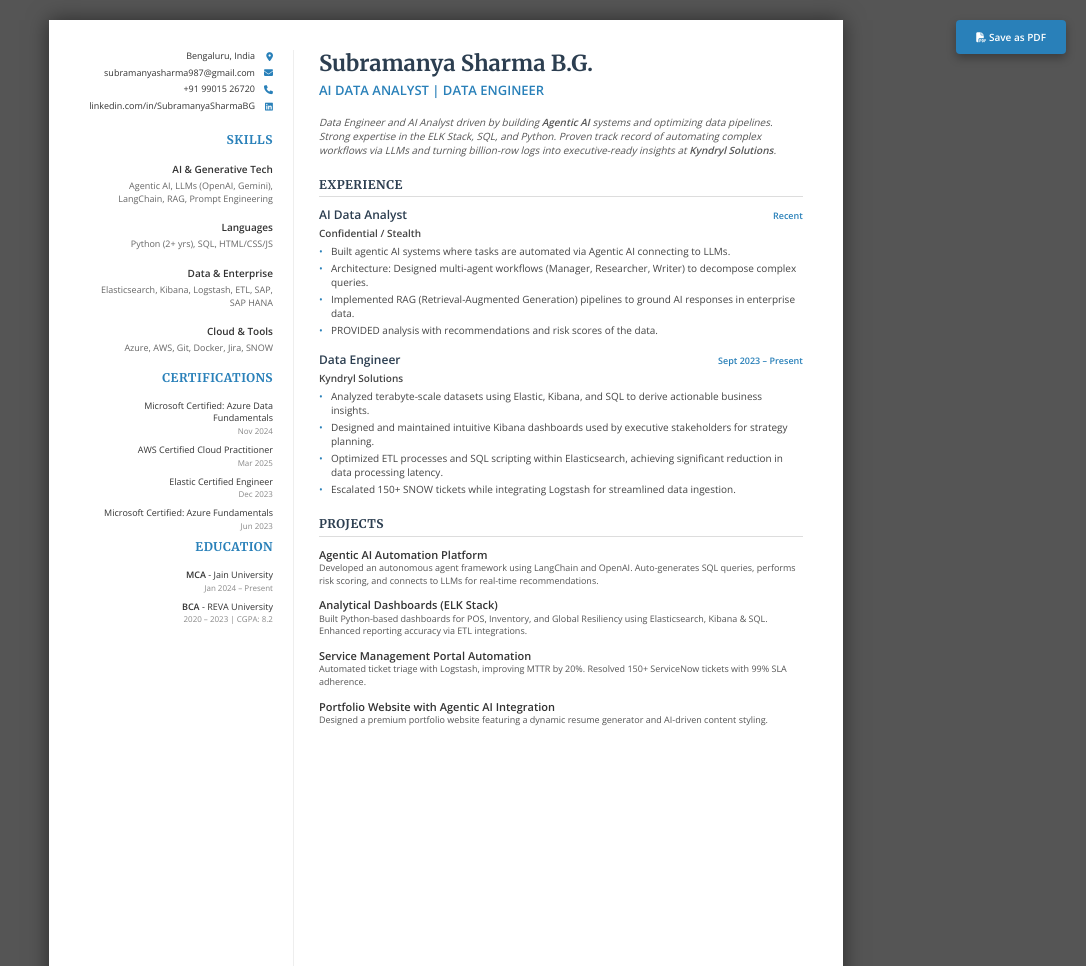
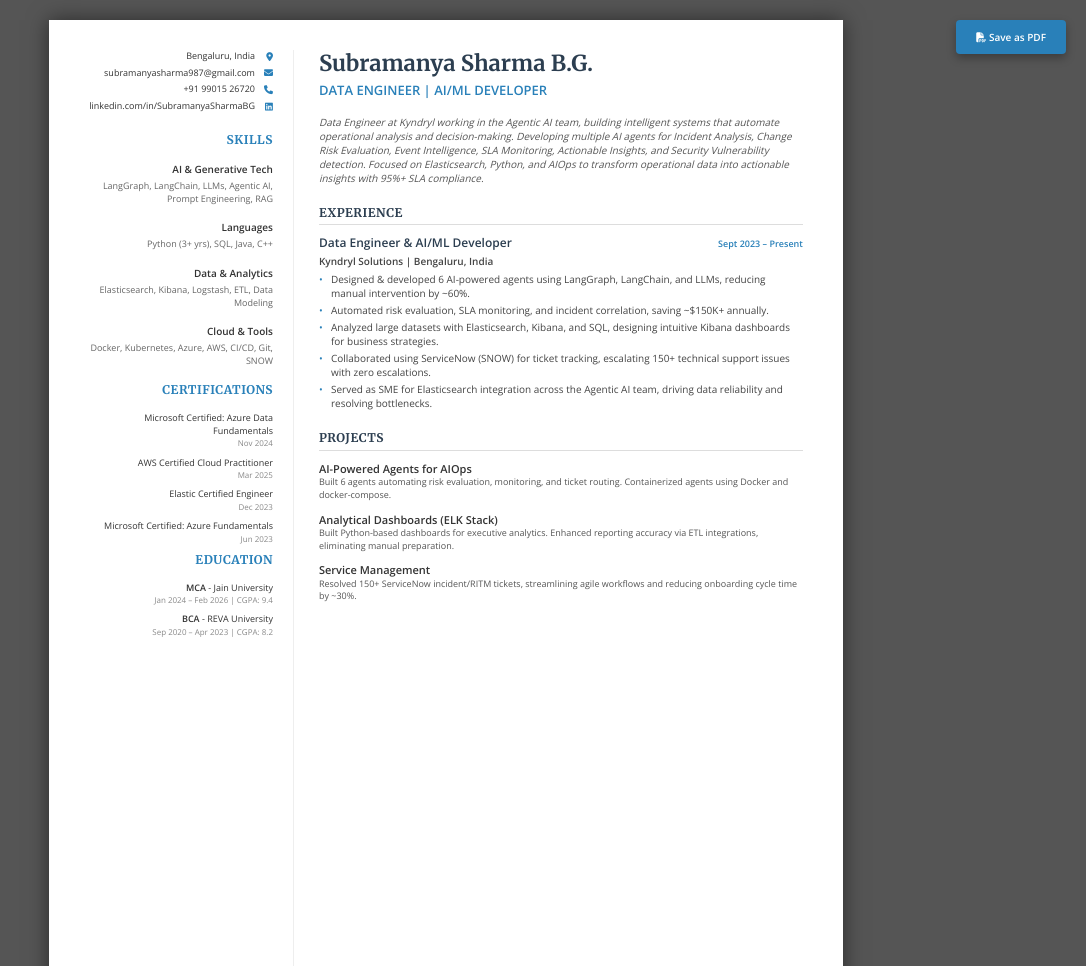
Before and after one commit to subbusharma123/Subramanya-Sharma, a Flask app: page /resume-view in a window 1280 px wide. Shown: the top 966 px of the page, without its empty margins (194-1280 px from the left). Run offline with Flask 3, Linux system fonts and the light colour scheme.

Commit message:
feat: Add initial personal resume and portfolio website with supporting files.

```diff
--- a/templates/resume.html
+++ b/templates/resume.html
@@ -275,19 +275,19 @@
             <h2>Skills</h2>
             <div class="skill-group">
                 <h3>AI & Generative Tech</h3>
-                <div class="skill-list">Agentic AI, LLMs (OpenAI, Gemini), LangChain, RAG, Prompt Engineering</div>
+                <div class="skill-list">LangGraph, LangChain, LLMs, Agentic AI, Prompt Engineering, RAG</div>
             </div>
             <div class="skill-group">
                 <h3>Languages</h3>
-                <div class="skill-list">Python (2+ yrs), SQL, HTML/CSS/JS</div>
+                <div class="skill-list">Python (3+ yrs), SQL, Java, C++</div>
             </div>
             <div class="skill-group">
-                <h3>Data & Enterprise</h3>
-                <div class="skill-list">Elasticsearch, Kibana, Logstash, ETL, SAP, SAP HANA</div>
+                <h3>Data & Analytics</h3>
+                <div class="skill-list">Elasticsearch, Kibana, Logstash, ETL, Data Modeling</div>
             </div>
             <div class="skill-group">
                 <h3>Cloud & Tools</h3>
-                <div class="skill-list">Azure, AWS, Git, Docker, Jira, SNOW</div>
+                <div class="skill-list">Docker, Kubernetes, Azure, AWS, CI/CD, Git, SNOW</div>
             </div>
 
             <h2>Certifications</h2>
@@ -311,11 +311,11 @@
             <h2>Education</h2>
             <div class="cert-item">
                 <div><strong>MCA</strong> - Jain University</div>
-                <div class="cert-date">Jan 2024 – Present</div>
+                <div class="cert-date">Jan 2024 – Feb 2026 | CGPA: 9.4</div>
             </div>
             <div class="cert-item">
                 <div><strong>BCA</strong> - REVA University</div>
-                <div class="cert-date">2020 – 2023 | CGPA: 8.2</div>
+                <div class="cert-date">Sep 2020 – Apr 2023 | CGPA: 8.2</div>
             </div>
         </div>
 
@@ -323,14 +323,9 @@
         <div class="main-content">
             <header>
                 <h1>Subramanya Sharma B.G.</h1>
-                <div class="role-title">AI DATA ANALYST | DATA ENGINEER</div>
+                <div class="role-title">DATA ENGINEER | AI/ML DEVELOPER</div>
                 <p class="summary">
-                    Data Engineer and AI Analyst driven by building <strong>Agentic AI</strong> systems and optimizing
-                    data pipelines.
-                    Strong expertise in the ELK Stack, SQL, and Python. Proven track record of automating complex
-                    workflows
-                    via LLMs and turning billion-row logs into executive-ready insights at <strong>Kyndryl
-                        Solutions</strong>.
+                    Data Engineer at Kyndryl working in the Agentic AI team, building intelligent systems that automate operational analysis and decision-making. Developing multiple AI agents for Incident Analysis, Change Risk Evaluation, Event Intelligence, SLA Monitoring, Actionable Insights, and Security Vulnerability detection. Focused on Elasticsearch, Python, and AIOps to transform operational data into actionable insights with 95%+ SLA compliance.
                 </p>
             </header>
 
@@ -338,69 +333,40 @@
 
             <div class="job">
                 <div class="job-header">
-                    <span class="job-title">AI Data Analyst</span>
-                    <span class="job-date">Recent</span>
-                </div>
-                <div class="job-company">Confidential / Stealth</div>
-                <ul>
-                    <li>Built agentic AI systems where tasks are automated via Agentic AI connecting to LLMs.</li>
-                    <li>Architecture: Designed multi-agent workflows (Manager, Researcher, Writer) to decompose complex
-                        queries.</li>
-                    <li>Implemented RAG (Retrieval-Augmented Generation) pipelines to ground AI responses in enterprise
-                        data.</li>
-                    <li>PROVIDED analysis with recommendations and risk scores of the data.</li>
-                </ul>
-            </div>
-
-            <div class="job">
-                <div class="job-header">
-                    <span class="job-title">Data Engineer</span>
+                    <span class="job-title">Data Engineer & AI/ML Developer</span>
                     <span class="job-date">Sept 2023 – Present</span>
                 </div>
-                <div class="job-company">Kyndryl Solutions</div>
+                <div class="job-company">Kyndryl Solutions | Bengaluru, India</div>
                 <ul>
-                    <li>Analyzed terabyte-scale datasets using Elastic, Kibana, and SQL to derive actionable business
-                        insights.</li>
-                    <li>Designed and maintained intuitive Kibana dashboards used by executive stakeholders for strategy
-                        planning.</li>
-                    <li>Optimized ETL processes and SQL scripting within Elasticsearch, achieving significant reduction
-                        in data processing latency.</li>
-                    <li>Escalated 150+ SNOW tickets while integrating Logstash for streamlined data ingestion.</li>
+                    <li>Designed & developed 6 AI-powered agents using LangGraph, LangChain, and LLMs, reducing manual intervention by ~60%.</li>
+                    <li>Automated risk evaluation, SLA monitoring, and incident correlation, saving ~$150K+ annually.</li>
+                    <li>Analyzed large datasets with Elasticsearch, Kibana, and SQL, designing intuitive Kibana dashboards for business strategies.</li>
+                    <li>Collaborated using ServiceNow (SNOW) for ticket tracking, escalating 150+ technical support issues with zero escalations.</li>
+                    <li>Served as SME for Elasticsearch integration across the Agentic AI team, driving data reliability and resolving bottlenecks.</li>
                 </ul>
             </div>
 
             <h2>Projects</h2>
 
             <div class="project">
-                <div class="project-title">Agentic AI Automation Platform</div>
+                <div class="project-title">AI-Powered Agents for AIOps</div>
                 <div class="project-desc">
-                    Developed an autonomous agent framework using LangChain and OpenAI. Auto-generates SQL queries,
-                    performs risk scoring,
-                    and connects to LLMs for real-time recommendations.
+                    Built 6 agents automating risk evaluation, monitoring, and ticket routing. Containerized agents using Docker and docker-compose.
                 </div>
             </div>
 
             <div class="project">
                 <div class="project-title">Analytical Dashboards (ELK Stack)</div>
                 <div class="project-desc">
-                    Built Python-based dashboards for POS, Inventory, and Global Resiliency using Elasticsearch, Kibana
-                    & SQL.
-                    Enhanced reporting accuracy via ETL integrations.
+                    Built Python-based dashboards for executive analytics. Enhanced reporting accuracy via ETL integrations, eliminating manual preparation.
                 </div>
             </div>
 
             <div class="project">
-                <div class="project-title">Service Management Portal Automation</div>
+                <div class="project-title">Service Management</div>
                 <div class="project-desc">
-                    Automated ticket triage with Logstash, improving MTTR by 20%. Resolved 150+ ServiceNow tickets with
-                    99% SLA adherence.
+                    Resolved 150+ ServiceNow incident/RITM tickets, streamlining agile workflows and reducing onboarding cycle time by ~30%.
                 </div>
-            </div>
-
-            <div class="project">
-                <div class="project-title">Portfolio Website with Agentic AI Integration</div>
-                <div class="project-desc">Designed a premium portfolio website featuring a dynamic resume generator and
-                    AI-driven content styling.</div>
             </div>
 
         </div>
```
Also changed, not shown: resume_text.txt (added, +63 -0 lines), static/js/spa.js (+27 -17 lines), templates/about.html (+2 -8 lines), templates/experience.html (+8 -23 lines), templates/projects.html (+10 -13 lines), templates/skills.html (+33 -14 lines), 1 other file.
